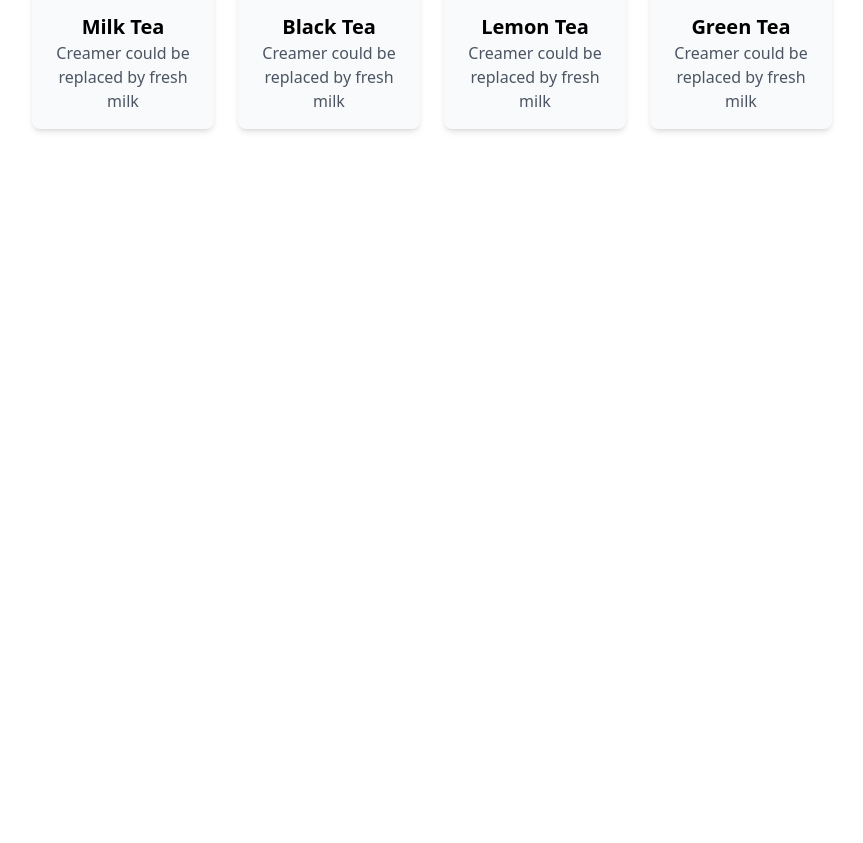
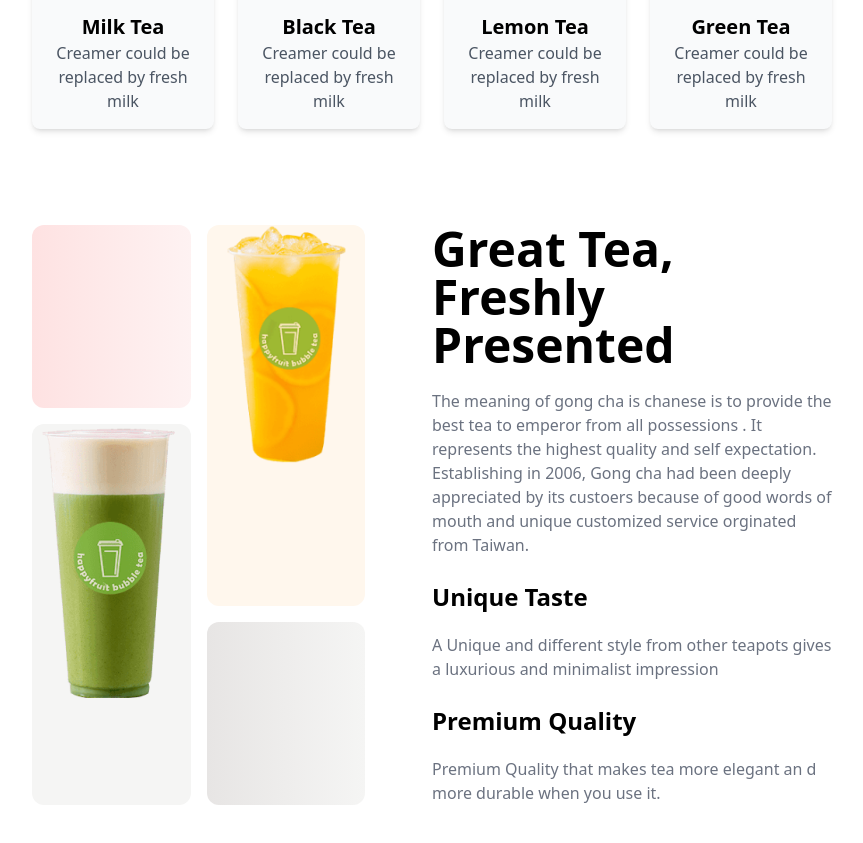
Before and after one commit to IshtiaqAhmed001/hello-tea, a plain HTML site: page index.html in a window 1280 px wide. Shown: the part 1072-1915 px from the top of the page, without its empty margins (208-1071 px from the left). Before the commit the page ends 1297 px from the top, so only its background shows below. Drawn offline with nearby package versions, Linux system fonts and the light colour scheme.

Commit message:
added great tea section

```diff
--- a/index.html
+++ b/index.html
@@ -124,6 +124,39 @@
             </div>
 
         </section>
+
+        <!-- great tea section  -->
+         <section class="mb-24">
+<div class="grid grid-cols-1 lg:grid-cols-2">
+<!-- image section  -->
+ <div class="grid grid-cols-2 lg:w-5/6 grid-rows-3 gap-4">
+<div class="h-38 bg-gradient-to-r from-red-100 to-red-50 rounded-xl"></div>
+
+<div class="bg-orange-50 rounded-xl row-span-2">
+    <img class="mx-auto my5" src="./images/fresh-1.png" alt="">
+</div>
+<div class="bg-stone-100 rounded-xl row-span-2">
+    <img class="mx-auto my5" src="./images/fresh-2.png" alt="">
+</div>
+<div class="h-38 bg-gradient-to-r from-stone-200 to-stone-100 rounded-xl"></div>
+ </div>
+
+
+ <!-- text section  -->
+  <div>
+    <h1 class="text-5xl font-bold mb-5">Great Tea, Freshly Presented</h1>
+    <p class="text-gray-500">The meaning of gong cha is chanese is to provide the best tea to emperor from all possessions . It represents the highest quality and self expectation. Establishing in 2006, Gong cha had been deeply appreciated by its custoers  because of good words of mouth and unique customized service orginated from Taiwan.</p>
+    <br>
+    <h1 class="text-2xl font-bold mb-5">Unique Taste</h1>
+    <p class="text-gray-500">A Unique and different style from other teapots gives a luxurious and minimalist impression</p>
+    <br>
+  <h1 class="text-2xl font-bold mb-5">Premium Quality</h1>
+  <p class="text-gray-500">Premium Quality that makes tea more elegant an
+      d more durable when you use it.</p>
+  </div>
+</div>
+         </section>
+
     </main>
 </body>
 
```
